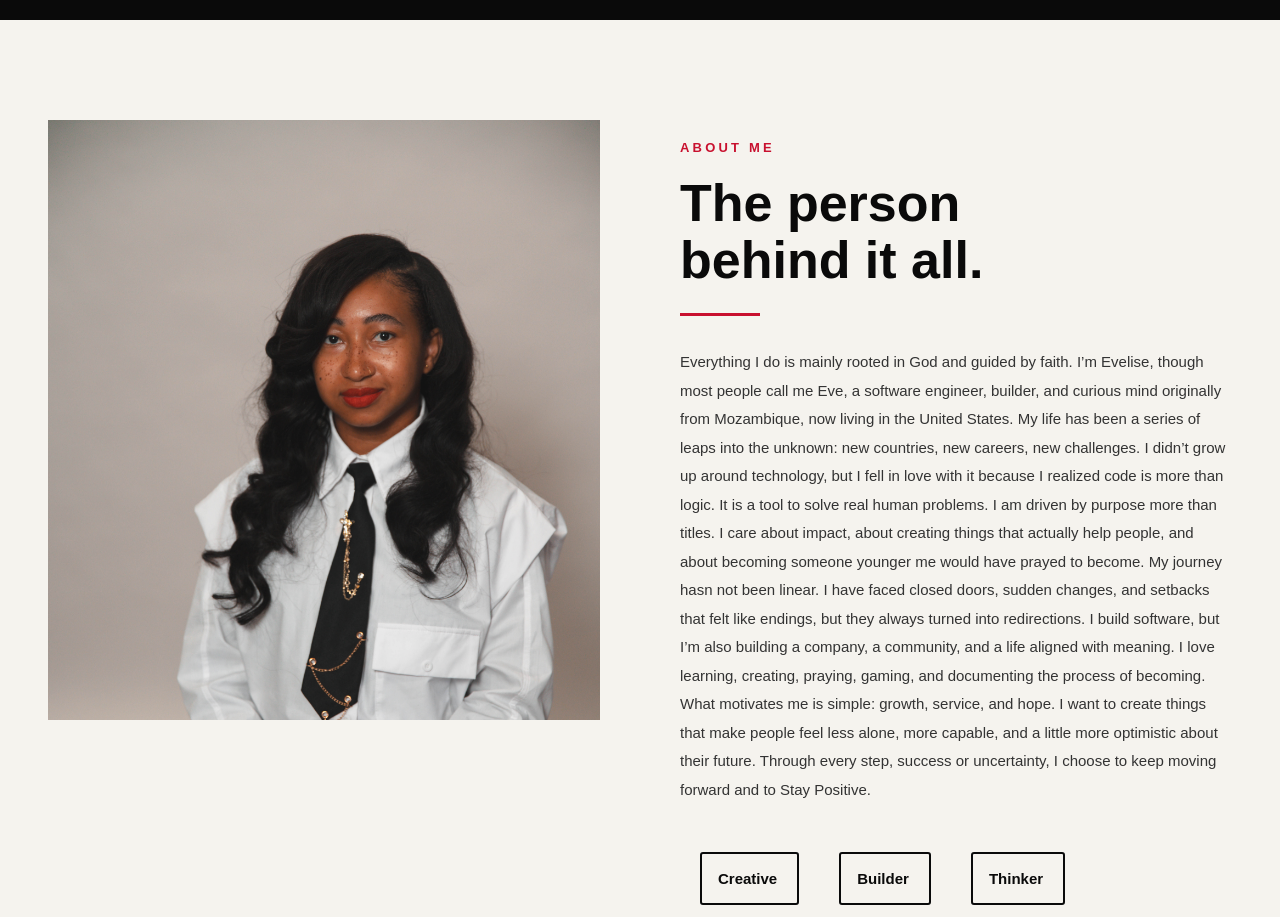
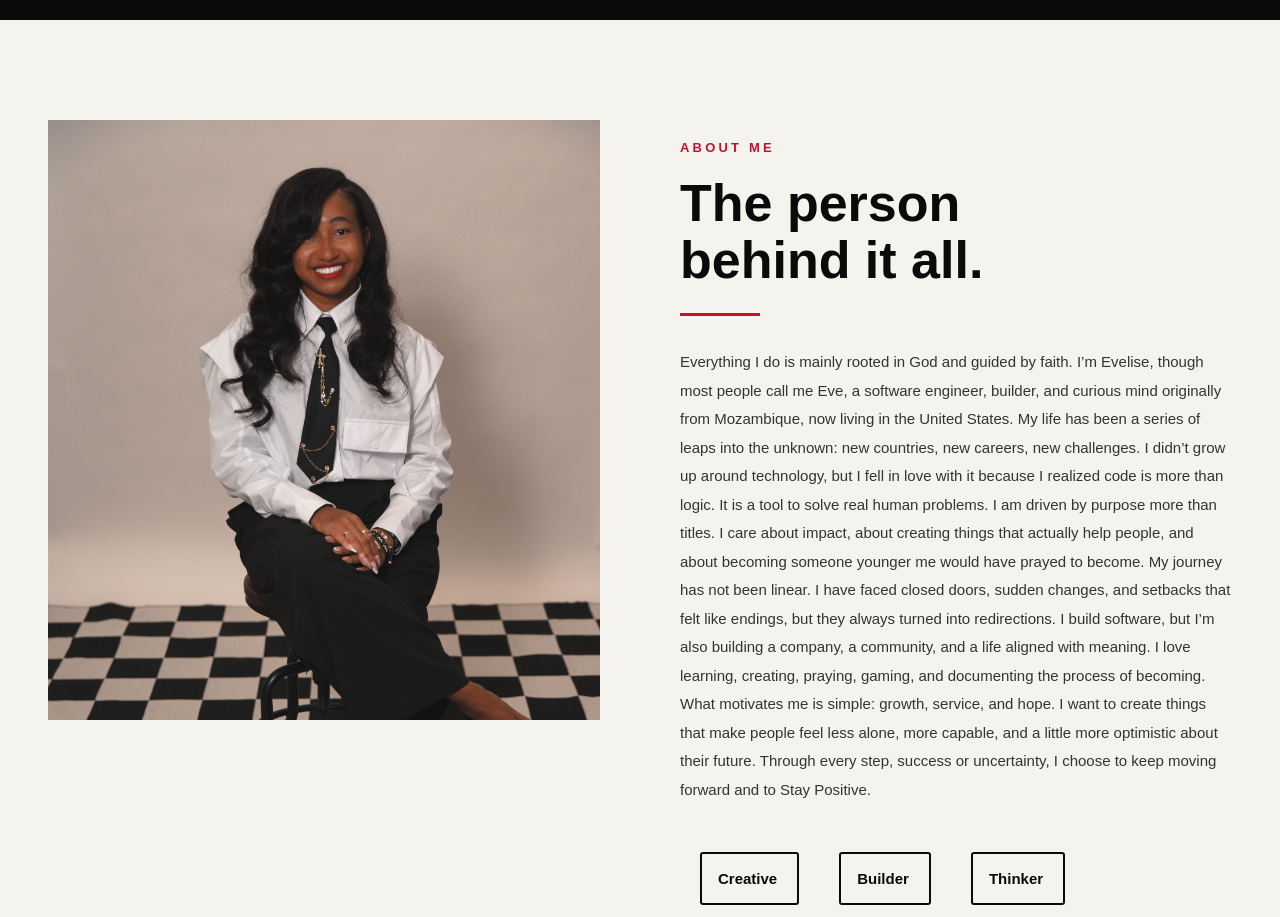
Before and after one commit to evydsg/Eve-Website, a React (Vite) app: page / in a window 1280 px wide. Shown: the part 760-1677 px from the top of the page. Built offline with nearby package versions, Linux system fonts and the light colour scheme.

Commit message:
Updated Profile Picture

```diff
--- a/src/components/About.jsx
+++ b/src/components/About.jsx
@@ -4,7 +4,7 @@ function About(){
             <div className="about-container">
 
                 <div className="about-left">
-                    <img src ="/eve.jpeg" alt="Eve Guenda" className="about-photo"/>
+                    <img src ="/eve-about.jpeg" alt="Eve Guenda" className="about-photo"/>
                 </div>
 
                 <div className="about-right">
@@ -13,8 +13,10 @@ function About(){
                     <br/>behind it all.</h2>
                     <div className = "about-divider"></div>
                     <p className="about-bio">
-                    Everything I do is mainly rooted in God and guided by faith. I’m Evelise, though most people call me Eve, a software engineer, builder, and curious mind originally from Mozambique, now living in the United States. My life has been a series of leaps into the unknown: new countries, new careers, new challenges. I didn’t grow up around technology, but I fell in love with it because I realized code is more than logic. It is a tool to solve real human problems. I am driven by purpose more than titles. I care about impact, about creating things that actually help people, and about becoming someone younger me would have prayed to become.
-My journey hasn not been linear. I have faced closed doors, sudden changes, and setbacks that felt like endings, but they always turned into redirections. I build software, but I’m also building a company, a community, and a life aligned with meaning. I love learning, creating, praying, gaming, and documenting the process of becoming. What motivates me is simple: growth, service, and hope. I want to create things that make people feel less alone, more capable, and a little more optimistic about their future. Through every step, success or uncertainty, I choose to keep moving forward and to Stay Positive.
+                    Everything I do is mainly rooted in God and guided by faith.
+                    I’m Evelise, though most people call me Eve, a software engineer, builder, and curious mind originally from Mozambique, now living in the United States. My life has been a series of leaps into the unknown: new countries, new careers, new challenges. I didn’t grow up around technology, but I fell in love with it because I realized code is more than logic. It is a tool to solve real human problems. I am driven by purpose more than titles. I care about impact, about creating things that actually help people, and about becoming someone younger me would have prayed to become.
+                    My journey has not been linear. I
+ have faced closed doors, sudden changes, and setbacks that felt like endings, but they always turned into redirections. I build software, but I’m also building a company, a community, and a life aligned with meaning. I love learning, creating, praying, gaming, and documenting the process of becoming. What motivates me is simple: growth, service, and hope. I want to create things that make people feel less alone, more capable, and a little more optimistic about their future. Through every step, success or uncertainty, I choose to keep moving forward and to Stay Positive.
                     </p>
                     <div className="about-tags">
                         <span className="tag">Creative</span>
```
Also changed, not shown: public/eve-about.jpeg (added).
